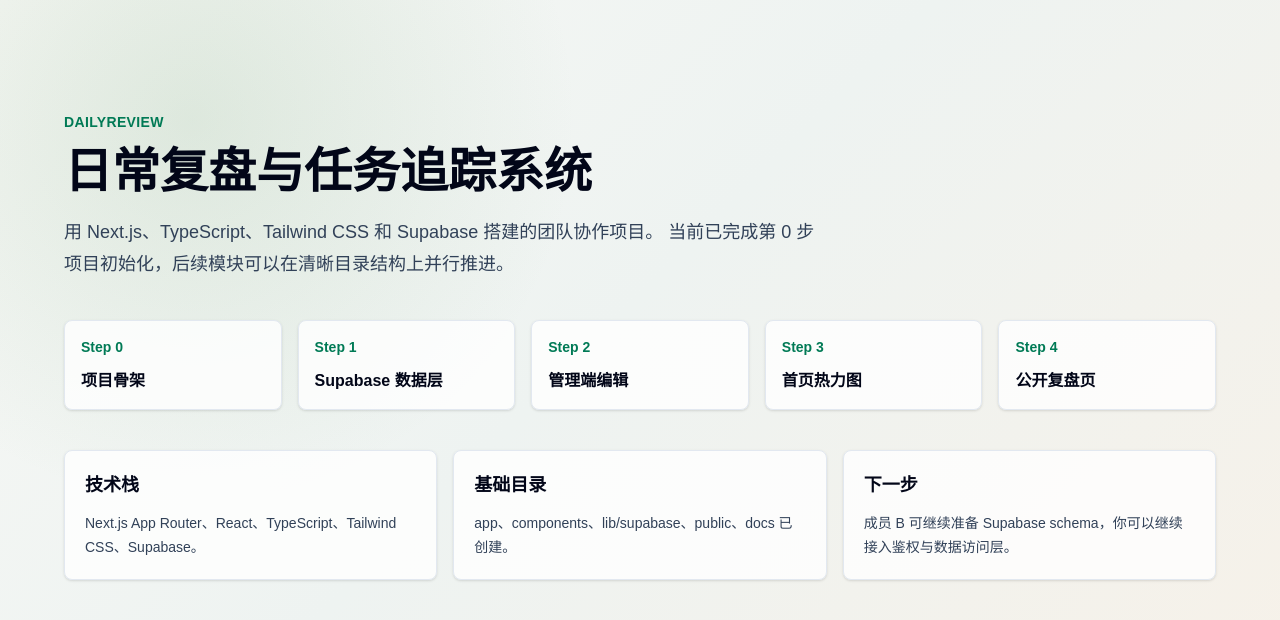
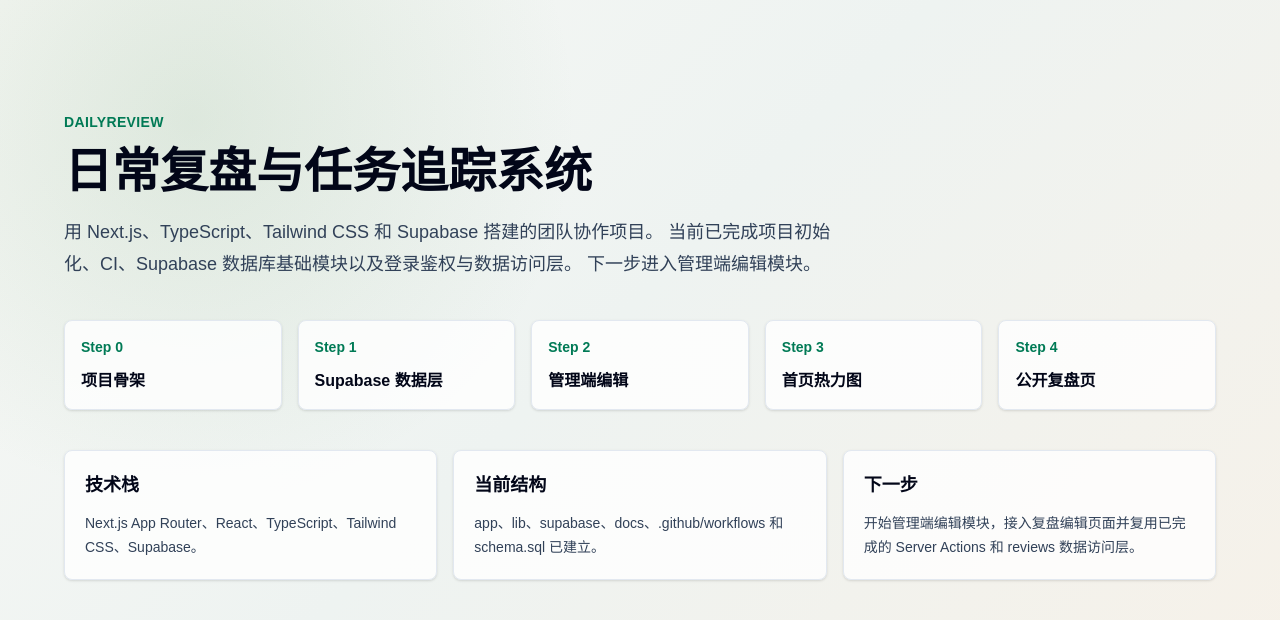
Before and after one commit to Bistu-OSSDT-2026/DailyReview, a Next.js app: page / in a window 1280 px wide. Shown: the top 620 px of the page. Built offline with nearby package versions, Linux system fonts and the light colour scheme.

Commit message:
docs: sync project progress copy

```diff
--- a/app/page.tsx
+++ b/app/page.tsx
@@ -19,7 +19,8 @@ export default function Home() {
           </h1>
           <p className="mt-5 text-lg leading-8 text-slate-700">
             用 Next.js、TypeScript、Tailwind CSS 和 Supabase 搭建的团队协作项目。
-            当前已完成第 0 步项目初始化，后续模块可以在清晰目录结构上并行推进。
+            当前已完成项目初始化、CI、Supabase 数据库基础模块以及登录鉴权与数据访问层。
+            下一步进入管理端编辑模块。
           </p>
         </div>
 
@@ -47,15 +48,15 @@ export default function Home() {
             </p>
           </div>
           <div className="rounded-lg border border-slate-200 bg-white/80 p-5 shadow-sm">
-            <h2 className="text-lg font-semibold text-slate-950">基础目录</h2>
+            <h2 className="text-lg font-semibold text-slate-950">当前结构</h2>
             <p className="mt-3 text-sm leading-6 text-slate-700">
-              app、components、lib/supabase、public、docs 已创建。
+              app、lib、supabase、docs、.github/workflows 和 schema.sql 已建立。
             </p>
           </div>
           <div className="rounded-lg border border-slate-200 bg-white/80 p-5 shadow-sm">
             <h2 className="text-lg font-semibold text-slate-950">下一步</h2>
             <p className="mt-3 text-sm leading-6 text-slate-700">
-              成员 B 可继续准备 Supabase schema，你可以继续接入鉴权与数据访问层。
+              开始管理端编辑模块，接入复盘编辑页面并复用已完成的 Server Actions 和 reviews 数据访问层。
             </p>
           </div>
         </div>
```
Also changed, not shown: 1 other file (tests, documents, lock files or other folders).
